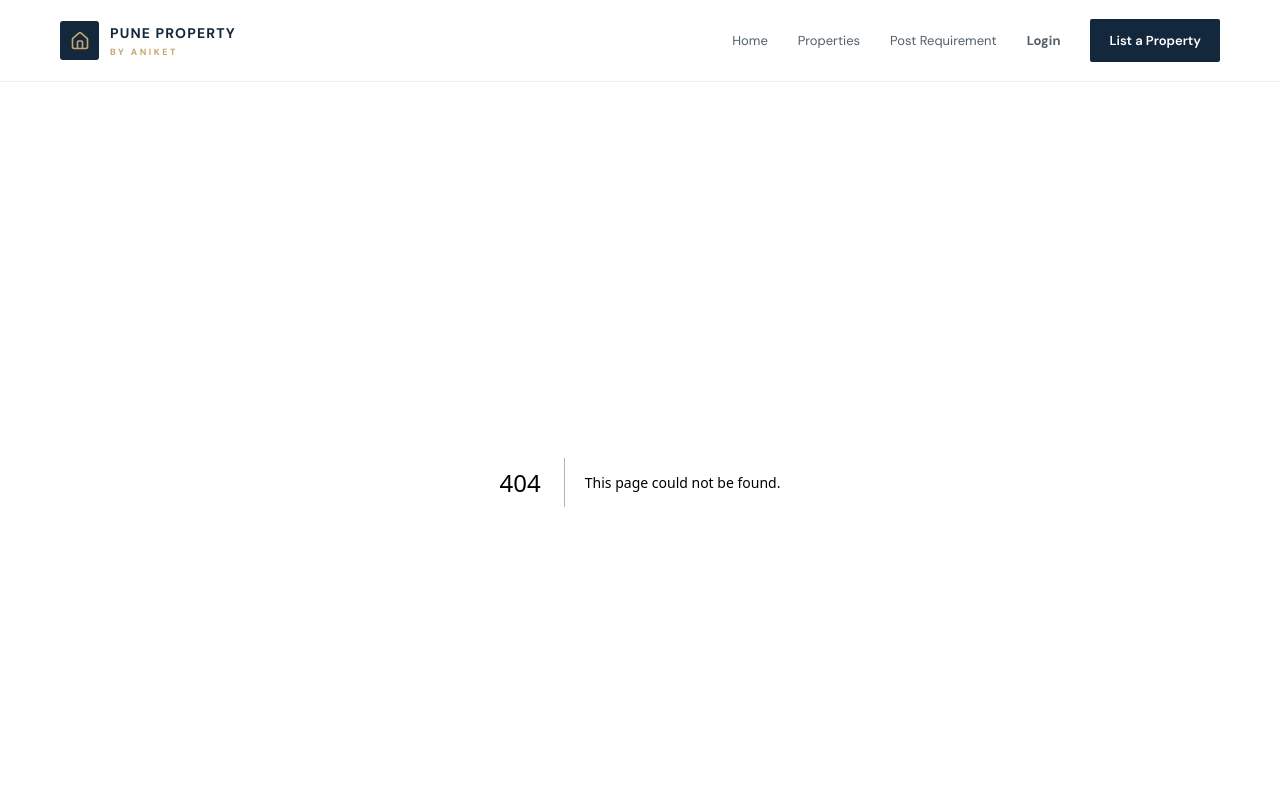
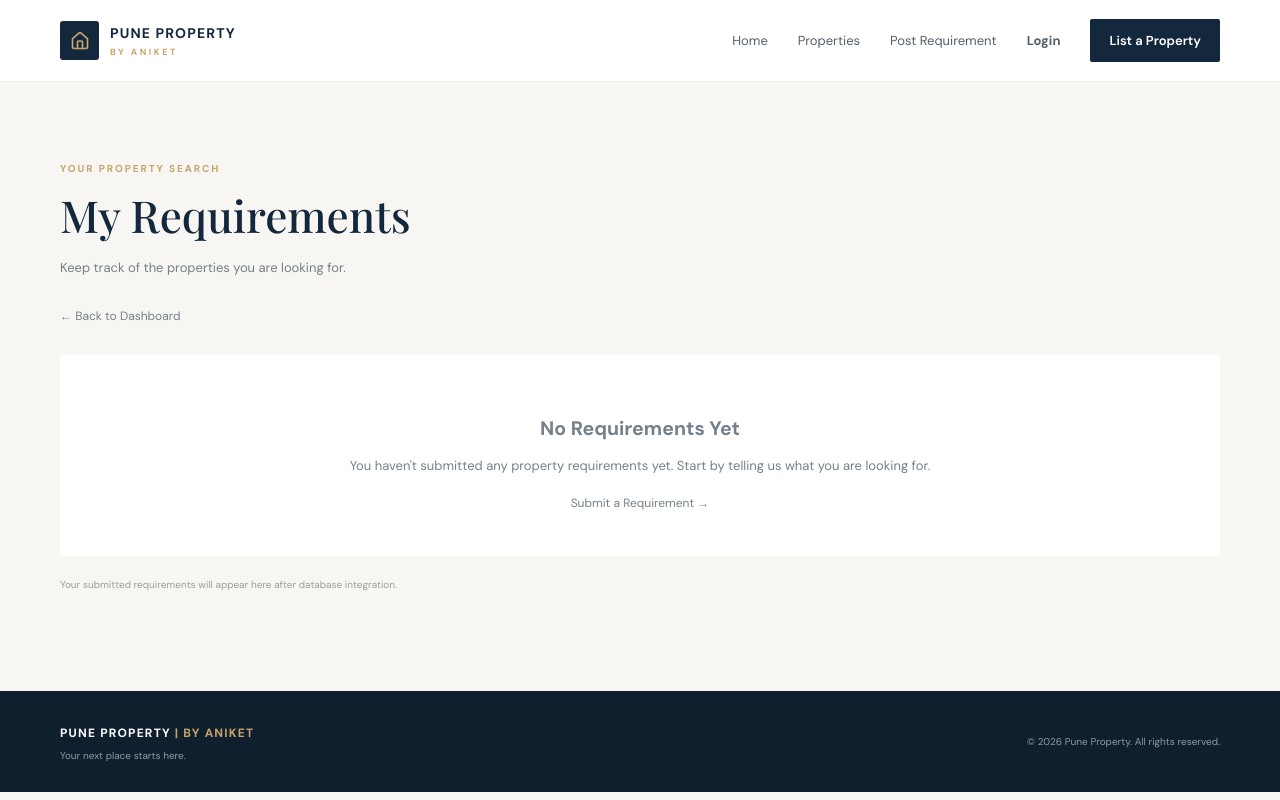
Before and after one commit to aniketavchar4/pune-property-by-aniket, a Next.js app: page /my-requirements in a window 1280 px wide. Before the commit this address had no page. Shown: the top 800 px of the page. Built offline with nearby package versions, Linux system fonts and the light colour scheme; a web font is replaced by a local one.

Commit message:
Add my requirements page

```diff
--- /dev/null
+++ b/app/my-requirements/page.tsx
@@ -0,0 +1,43 @@
+
+import Link from "next/link";
+
+export default function MyRequirementsPage() {
+  return (
+    <main className="inner-page">
+      <div className="container">
+        <p className="eyebrow">YOUR PROPERTY SEARCH</p>
+
+        <h1 className="page-heading">My Requirements</h1>
+
+        <p className="section-sub">
+          Keep track of the properties you are looking for.
+        </p>
+
+        <div style={{ margin: "25px 0" }}>
+          <Link href="/dashboard" className="back-link">
+            ← Back to Dashboard
+          </Link>
+        </div>
+
+        <div className="empty-state" style={{ marginTop: "30px" }}>
+          <h2>No Requirements Yet</h2>
+          <p>
+            You haven't submitted any property requirements yet.
+            Start by telling us what you are looking for.
+          </p>
+
+          <div style={{ marginTop: "20px" }}>
+            <Link href="/requirements" className="back-link">
+              Submit a Requirement →
+            </Link>
+          </div>
+        </div>
+
+        <p className="demo-note">
+          Your submitted requirements will appear here after
+          database integration.
+        </p>
+      </div>
+    </main>
+  );
+}
```
